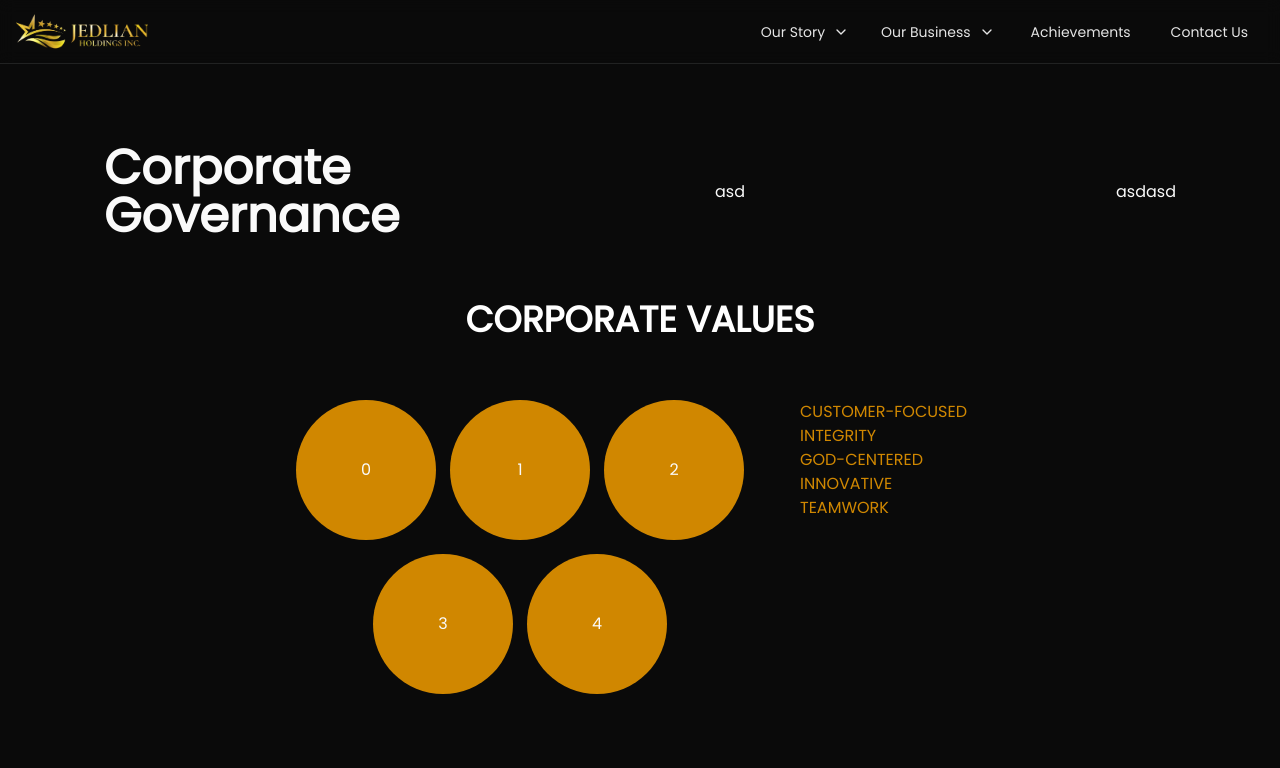
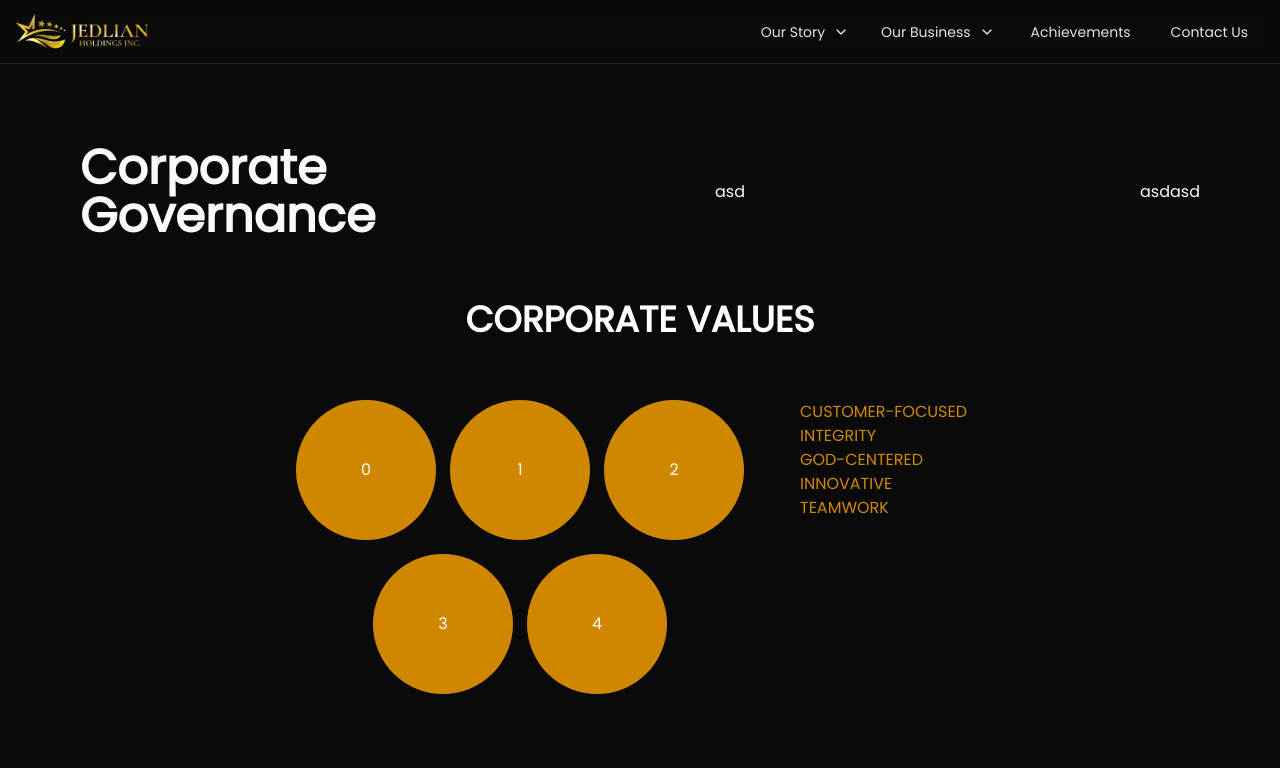
Before and after one commit to M1chael30/jedlian, a Next.js app: page /corporate-governance in a window 1280 px wide. Shown: the top 768 px of the page. Built offline with nearby package versions, Linux system fonts and the light colour scheme.

Commit message:
Update mission-vision.jsx

```diff
--- a/components/components-mission-vision/mission-vision.jsx
+++ b/components/components-mission-vision/mission-vision.jsx
@@ -2,7 +2,7 @@ import CorporateGovernanceHeader from "../corporate-governance-header";
 
 export default function MissionVision() {
   return (
-    <section className="w-full mx-auto max-w-6xl">
+    <section className="w-full mx-auto max-w-7xl">
         <CorporateGovernanceHeader/>
     </section>
   )
```
